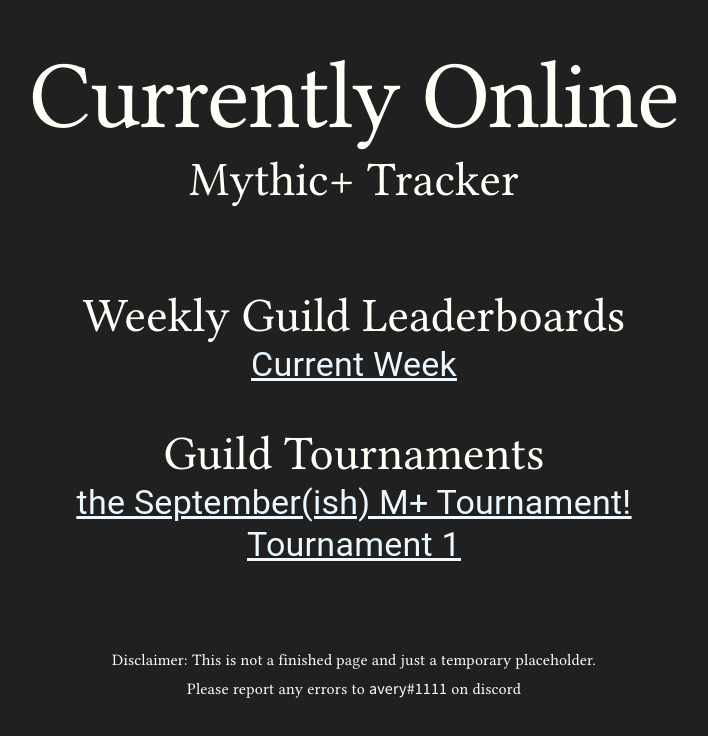
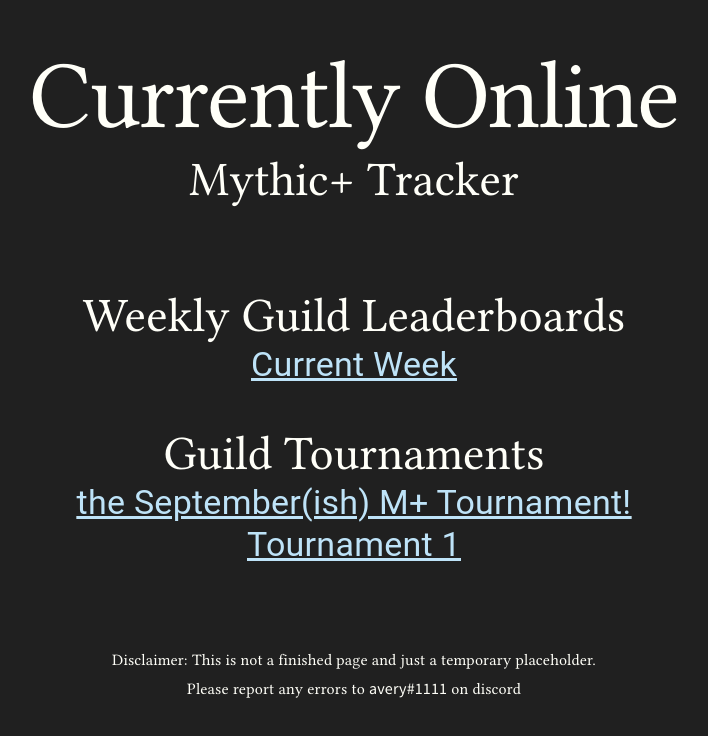
Before and after one commit to 4very/mplus_leaderboard, a Next.js app: page / in a window 1280 px wide. Shown: the top 736 px of the page, without its empty margins (298-1006 px from the left). Built offline with nearby package versions, Linux system fonts and the light colour scheme.

Commit message:
added links

```diff
--- a/src/components/t/teams.tsx
+++ b/src/components/t/teams.tsx
@@ -2,6 +2,7 @@ import React from 'react';
 
 import { Typography } from '@material-ui/core';
 import { DataGrid } from '@material-ui/data-grid';
+import Link from 'next/link';
 
 import { TTeamData } from '../../types/tTypes';
 import Indent from '../misc/indent';
@@ -46,7 +47,8 @@ export default function TeamSection({
                   </span>
                 </Typography>
                 <Typography className="font-serif -mt-2" variant="h6">
-                  {`Highest Key Timed: ${team.highestkey.str}`}
+                  {`Highest Key Timed: `}
+                  <Link href={team.highestkey.link}>{team.highestkey.str}</Link>
                 </Typography>
                 <Typography className="font-serif -mt-2" variant="h6">
                   {`Num of Keys Done: ${team.numkeys}`}
--- a/src/styles/main.css
+++ b/src/styles/main.css
@@ -65,7 +65,7 @@ html {
 }
 
 a{
-  @apply hover:underline text-blue-100
+  @apply hover:underline text-blue-200
 }
 
 .MuiDataGrid-columnHeader {
--- a/src/types/tTypes.tsx
+++ b/src/types/tTypes.tsx
@@ -48,7 +48,7 @@ export interface TTeamData {
   players: TPlayerRow[];
   scoreColor: string;
   avgilvl: number;
-  highestkey: { key: number; per: number; str: string };
+  highestkey: { key: number; per: number; str: string; link: string };
   numkeys: number;
 }
 
```
